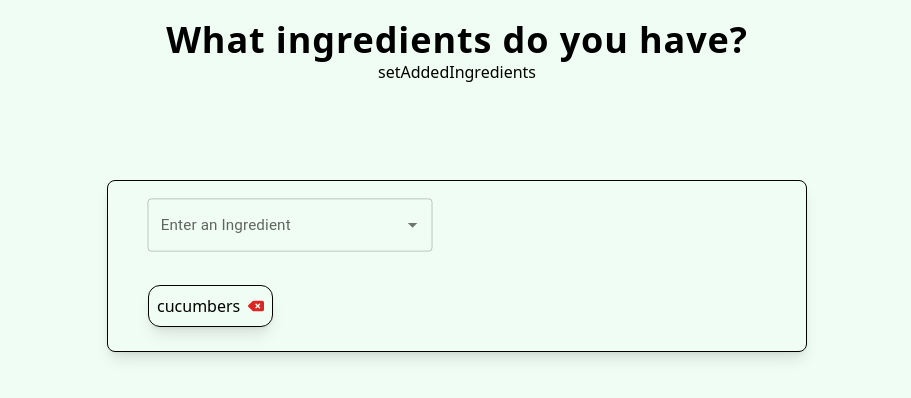
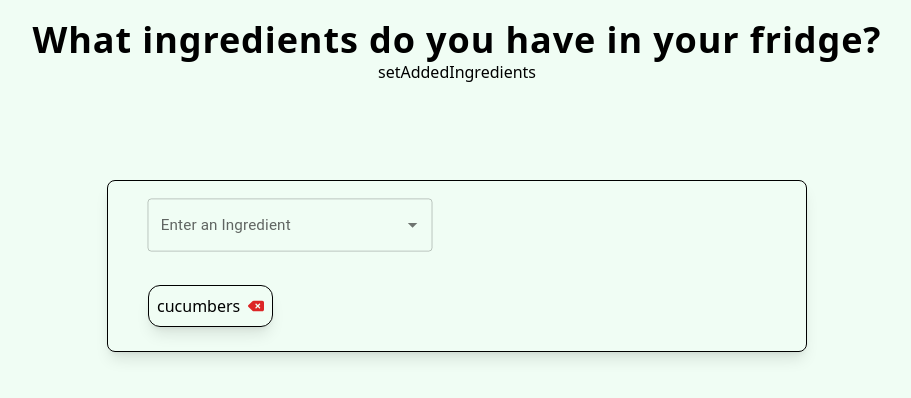
Before and after one commit to tangboxuan/drp-23, a React (Vite) app: page / in a window 1280 px wide. Shown: the top 398 px of the page, without its empty margins (183-1094 px from the left). Built offline with nearby package versions, Linux system fonts and the light colour scheme; no server answers.

Commit message:
Trigger pipeline for testing

```diff
--- a/src/components/fridge/FridgePage.tsx
+++ b/src/components/fridge/FridgePage.tsx
@@ -6,7 +6,7 @@ export default function FridgePage() {
     <>
       <div className={getStyle(styles, "container")}>
         <h1 className={getStyle(styles, "header")}>
-          What ingredients do you have?
+          What ingredients do you have in your fridge?
         </h1>
 
         <FridgeContainer />
```
